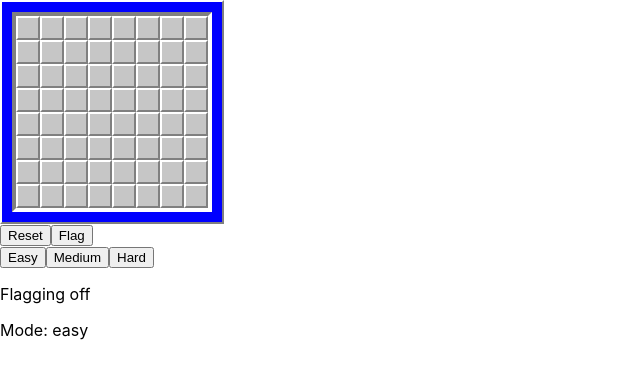
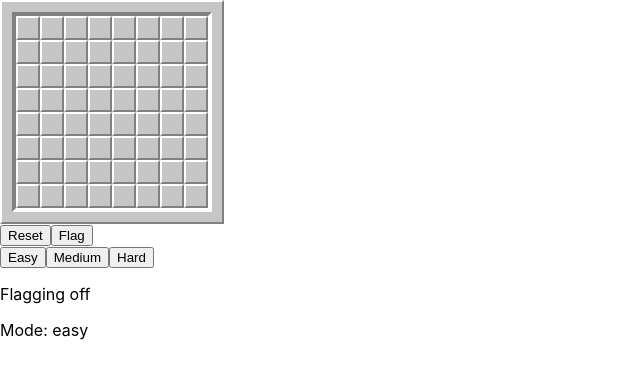
Before and after one commit to rosscee98/minesweeper, a React (Create React App) app: page / in a window 1280 px wide. Shown: the top 378 px of the page, without its empty margins (0-640 px from the left). Built offline with nearby package versions, Linux system fonts and the light colour scheme.

Commit message:
revert styling change

```diff
--- a/src/App.css
+++ b/src/App.css
@@ -6,8 +6,7 @@
 .container {
   width: fit-content;
   padding: 10px;
-  /* background-color: rgb(198, 198, 198); */
-  background-color: blue;
+  background-color: rgb(198, 198, 198);
   border-top: 2px var(--border-light);
   border-left: 2px var(--border-light);
   border-right: 2px var(--border-dark);
```
